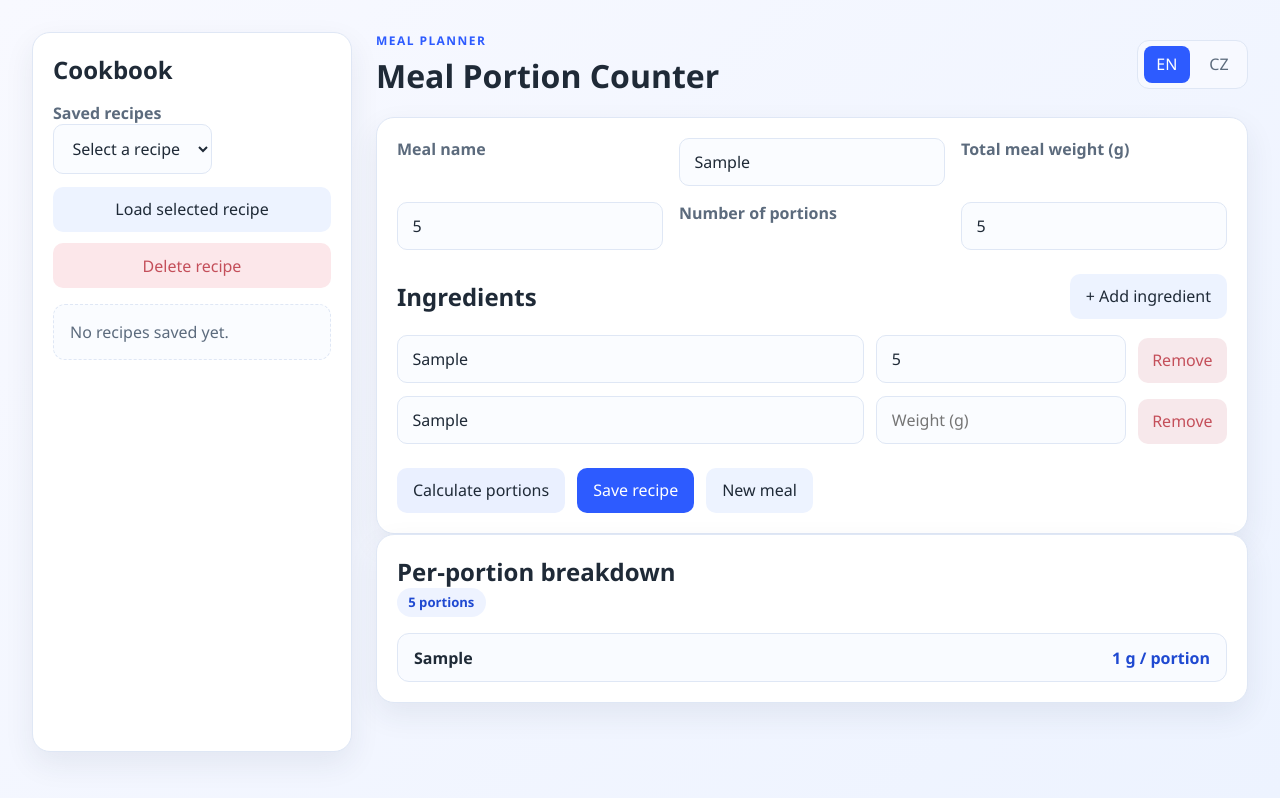
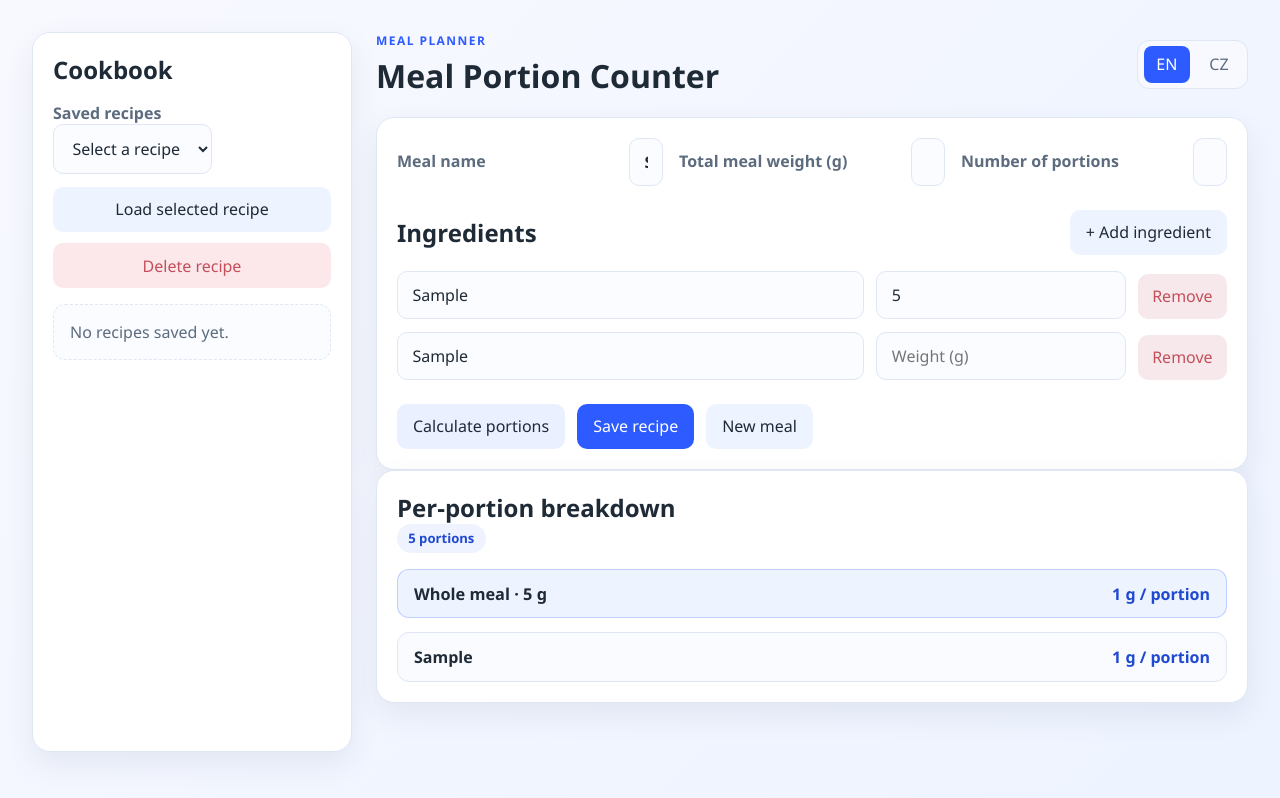
Before and after one commit to devpush67/meal-portion-counter, a plain HTML site: page index.html in a window 1280 px wide. Both pictures are taken after typing "Sample", "5", "5", "Sample", "5", "Sample" into the empty fields and a click on the button "Calculate portions". Drawn offline with Linux system fonts and the light colour scheme.

Commit message:
Fix Czech labeling layout and finalize app

```diff
--- a/app.js
+++ b/app.js
@@ -32,6 +32,7 @@ const translations = {
     selectRecipe: 'Select a recipe',
     portions: 'portions',
     ingredients: 'ingredients',
+    wholeMeal: 'Whole meal',
     recipeNamePlaceholder: 'e.g. Chicken rice bowl',
     recipeCopyPlaceholder: 'Recipe copy',
     pleaseNameMeal: 'Please give the meal a name before saving.',
@@ -72,8 +73,9 @@ const translations = {
     emptyRecipeState: 'Přidejte recept a klikněte na “Spočítat porce”, aby se zobrazil rozpis.',
     noRecipesSaved: 'Ještě nebyly uloženy žádné recepty.',
     selectRecipe: 'Vyberte recept',
-    portions: 'porcí',
-    ingredients: 'ingrediencí',
+    portions: 'porce',
+    ingredients: 'ingredience',
+    wholeMeal: 'Celé jídlo',
     recipeNamePlaceholder: 'např. Kuřecí rýžový talíř',
     recipeCopyPlaceholder: 'Kopie receptu',
     pleaseNameMeal: 'Před uložením uveďte název jídla.',
@@ -302,6 +304,17 @@ function calculatePortionBreakdown(recipe) {
     }));
 }
 
+function pluralizeCount(count, singular, few, many) {
+  if (appState.language === 'cs') {
+    if (count === 1) return `${count} ${singular}`;
+    if (count >= 2 && count <= 4) return `${count} ${few}`;
+    return `${count} ${many}`;
+  }
+
+  if (count === 1) return `${count} ${singular}`;
+  return `${count} ${many}`;
+}
+
 function renderResults(recipe) {
   const breakdown = calculatePortionBreakdown(recipe);
 
@@ -311,11 +324,30 @@ function renderResults(recipe) {
     return;
   }
 
-  resultSummary.textContent = `${recipe.portions} ${t('portions')}`;
-  resultList.innerHTML = breakdown
+  const portionLabel = appState.language === 'cs'
+    ? pluralizeCount(recipe.portions, 'porce', 'porce', 'porcí')
+    : pluralizeCount(recipe.portions, 'portion', 'portions', 'portions');
+
+  resultSummary.textContent = portionLabel;
+
+  const wholeMealPerPortion = Number(recipe.totalWeight || 0) / (Number(recipe.portions) || 1);
+  const wholeMealLabel = appState.language === 'cs'
+    ? `${t('wholeMeal')} · ${formatNumber(recipe.totalWeight || 0)} g`
+    : `${t('wholeMeal')} · ${formatNumber(recipe.totalWeight || 0)} g`;
+
+  const listItems = [
+    {
+      name: wholeMealLabel,
+      perPortion: wholeMealPerPortion,
+      isWholeMeal: true,
+    },
+    ...breakdown,
+  ];
+
+  resultList.innerHTML = listItems
     .map(
       (ingredient) => `
-        <div class="result-item">
+        <div class="result-item ${ingredient.isWholeMeal ? 'whole-meal-item' : ''}">
           <span class="result-name">${escapeHtml(ingredient.name)}</span>
           <span class="result-amount">${t('gramsPerPortion', { value: formatNumber(ingredient.perPortion) })}</span>
         </div>
@@ -340,14 +372,24 @@ function renderCookbook() {
   cookbookList.innerHTML = recipes.length
     ? recipes
         .map(
-          (recipe) => `
-            <li>
-              <button type="button" class="${recipe.id === appState.loadedRecipeId ? 'is-active' : ''}" data-recipe-id="${recipe.id}">
-                <span class="recipe-name">${escapeHtml(recipe.name)}</span>
-                <span class="recipe-meta">${recipe.portions} ${t('portions')} · ${recipe.ingredients.length} ${t('ingredients')}</span>
-              </button>
-            </li>
-          `
+          (recipe) => {
+            const portionText = appState.language === 'cs'
+              ? pluralizeCount(recipe.portions, 'porce', 'porce', 'porcí')
+              : pluralizeCount(recipe.portions, 'portion', 'portions', 'portions');
+
+            const ingredientText = appState.language === 'cs'
+              ? pluralizeCount(recipe.ingredients.length, 'ingredience', 'ingredience', 'ingrediencí')
+              : pluralizeCount(recipe.ingredients.length, 'ingredient', 'ingredients', 'ingredients');
+
+            return `
+              <li>
+                <button type="button" class="${recipe.id === appState.loadedRecipeId ? 'is-active' : ''}" data-recipe-id="${recipe.id}">
+                  <span class="recipe-name">${escapeHtml(recipe.name)}</span>
+                  <span class="recipe-meta">${portionText} · ${ingredientText}</span>
+                </button>
+              </li>
+            `;
+          }
         )
         .join('')
     : `<li><div class="empty-state">${t('noRecipesSaved')}</div></li>`;
--- a/index.html
+++ b/index.html
@@ -39,14 +39,20 @@
 
         <section class="card form-card">
           <div class="field-grid">
-            <label class="field-label" for="mealName" data-i18n="mealNameLabel">Meal name</label>
-            <input id="mealName" name="mealName" type="text" placeholder="e.g. Chicken rice bowl" />
+            <label class="field-label" for="mealName">
+              <span data-i18n="mealNameLabel">Meal name</span>
+              <input id="mealName" name="mealName" type="text" placeholder="e.g. Chicken rice bowl" />
+            </label>
 
-            <label class="field-label" for="mealWeight" data-i18n="totalMealWeightLabel">Total meal weight (g)</label>
-            <input id="mealWeight" name="mealWeight" type="number" min="0" step="1" placeholder="900" />
+            <label class="field-label" for="mealWeight">
+              <span data-i18n="totalMealWeightLabel">Total meal weight (g)</span>
+              <input id="mealWeight" name="mealWeight" type="number" min="0" step="1" placeholder="900" />
+            </label>
 
-            <label class="field-label" for="portionCount" data-i18n="portionCountLabel">Number of portions</label>
-            <input id="portionCount" name="portionCount" type="number" min="1" step="1" placeholder="4" />
+            <label class="field-label" for="portionCount">
+              <span data-i18n="portionCountLabel">Number of portions</span>
+              <input id="portionCount" name="portionCount" type="number" min="1" step="1" placeholder="4" />
+            </label>
           </div>
 
           <div class="ingredients-toolbar">
--- a/styles.css
+++ b/styles.css
@@ -141,11 +141,23 @@ button.danger {
 }
 
 .field-label {
-  display: flex;
-  flex-direction: column;
-  gap: 0.45rem;
+  display: grid;
+  grid-template-columns: 220px minmax(0, 1fr);
+  align-items: center;
+  gap: 0.75rem;
   font-weight: 600;
   color: var(--muted);
+  width: 100%;
+}
+
+.field-label > span {
+  line-height: 1.3;
+  overflow-wrap: anywhere;
+}
+
+.field-label input {
+  width: 100%;
+  min-width: 0;
 }
 
 .field-grid {
@@ -232,6 +244,15 @@ select:focus {
   background: #f9fbff;
   border: 1px solid var(--border);
   border-radius: 12px;
+}
+
+.whole-meal-item {
+  background: #edf3ff;
+  border-color: rgba(45, 91, 255, 0.24);
+}
+
+.whole-meal-item .result-name {
+  font-size: 1.02rem;
 }
 
 .result-name {
@@ -326,6 +347,11 @@ select:focus {
     grid-template-columns: 1fr;
   }
 
+  .field-label {
+    grid-template-columns: 1fr;
+    align-items: stretch;
+  }
+
   .ingredient-row {
     grid-template-columns: 1fr;
   }
```
